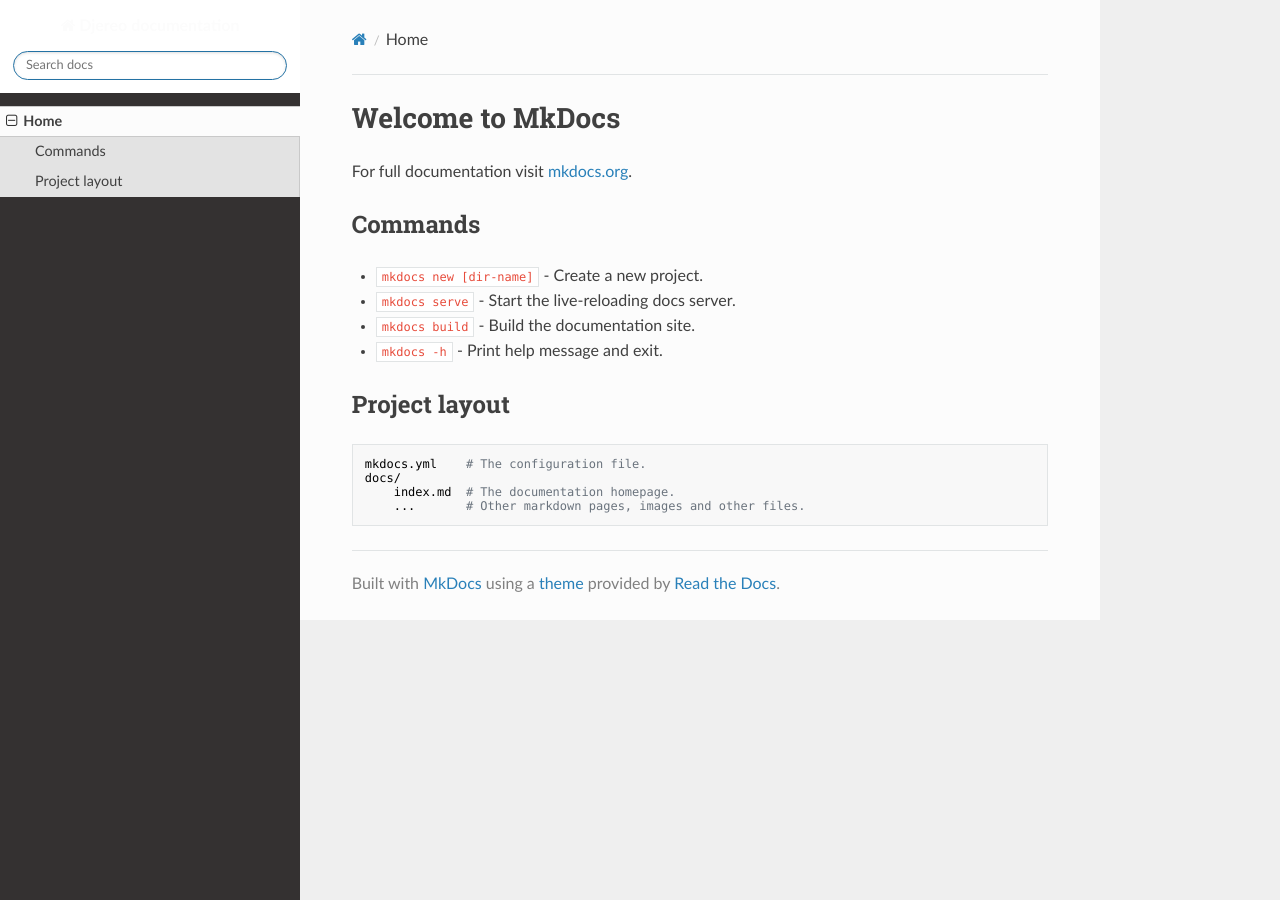
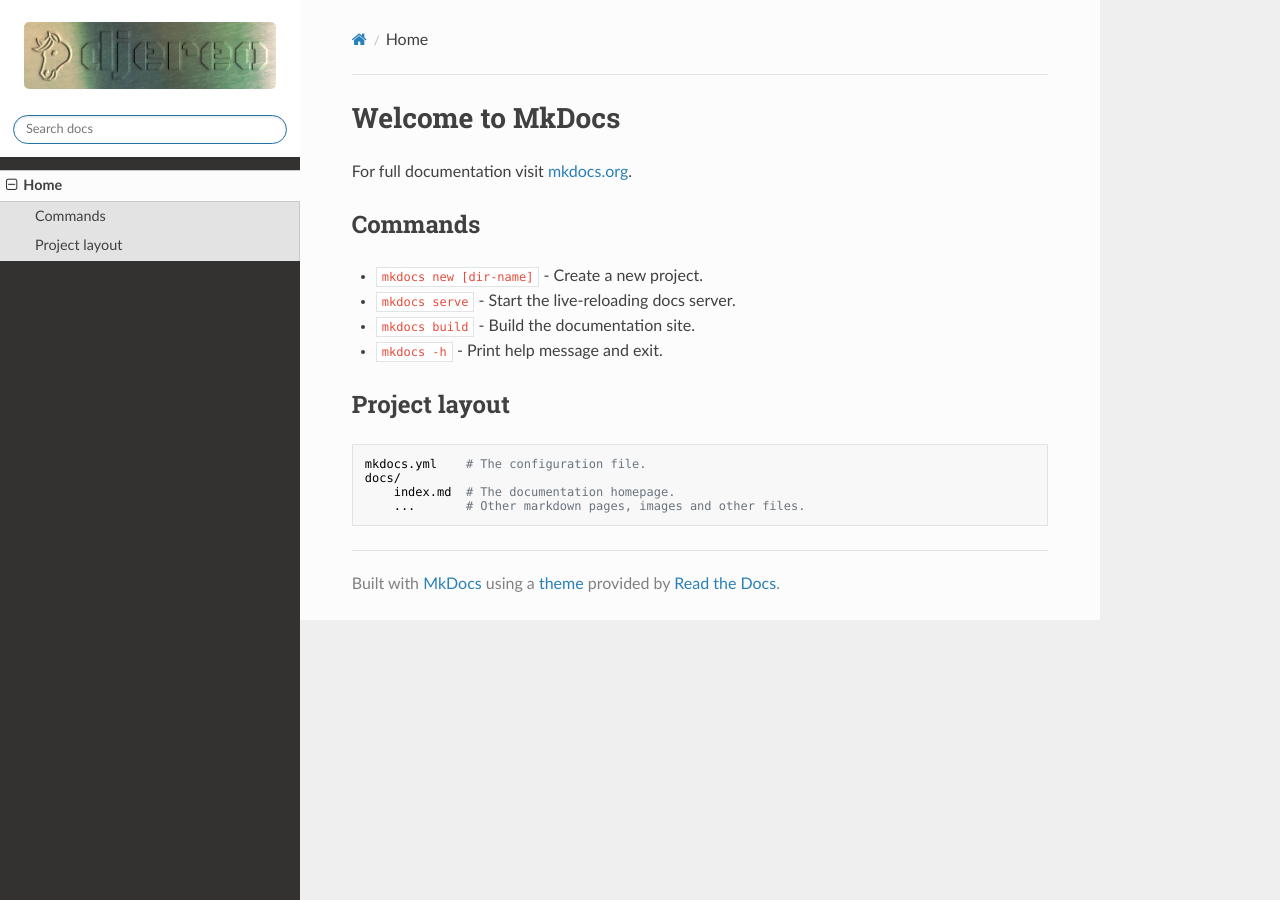
Before and after one commit to albertomh/djereo, an MkDocs documentation site: the page built from docs/src/index.md, in a window 1280 px wide. Built offline with MkDocs 1.6.1, drawn with Linux system fonts in a browser that asks for light colours; nearby versions of some CDN libraries.

Commit message:
feat(docs): add djereo logo to docs sidebar

```diff
--- a/docs/mkdocs.yml
+++ b/docs/mkdocs.yml
@@ -6,3 +6,7 @@
   - Home: index.md
 theme:
     name: readthedocs
+    highlightjs: true
+    hljs_languages:
+        - yaml
+    logo: media/djereo_wordmark-logo.webp
```
Also changed, not shown: docs/src/media/djereo_wordmark-logo.webp (added).
